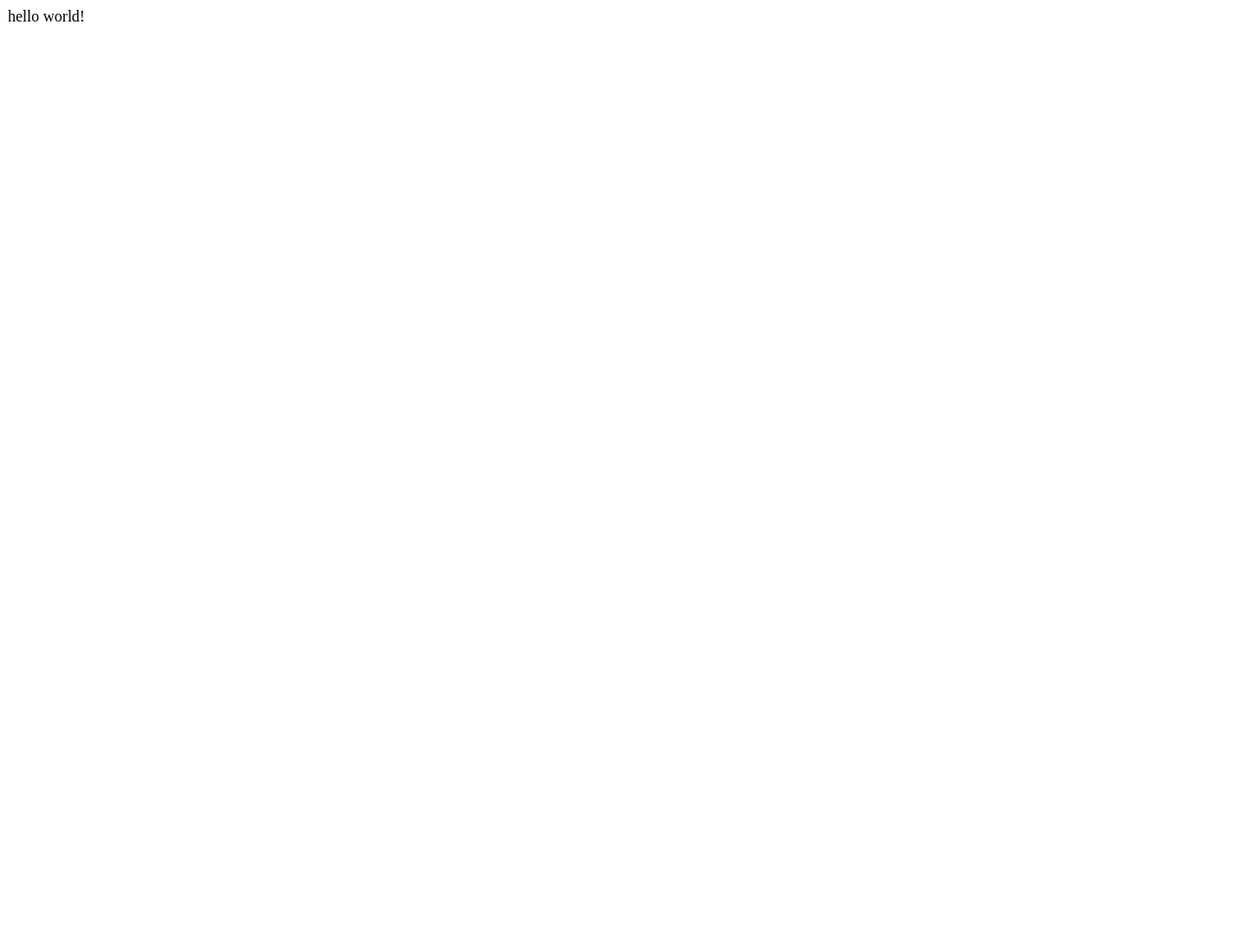
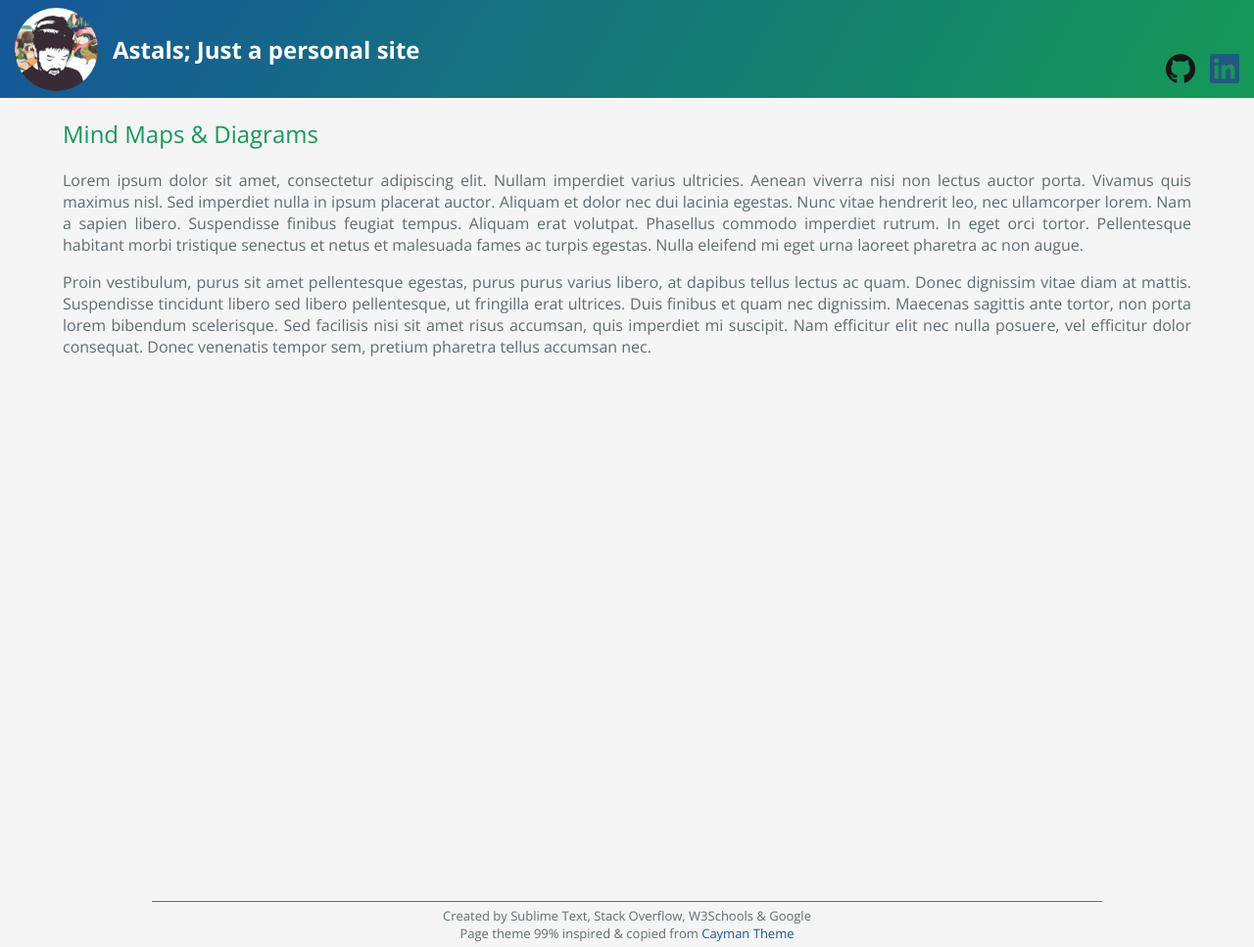
Before and after one commit to astals/astals.github.io, a plain HTML site: page index.html in a window 1280 px wide. Shown: the whole page at 98% size. Before the commit the page ends 800 px from the top, so only its background shows below. Drawn offline with nearby package versions, Linux system fonts and the light colour scheme.

Commit message:
lorem ipsum

```diff
--- a/index.html
+++ b/index.html
@@ -1,2 +1,38 @@
+<!DOCTYPE html>
+<html lang="en-US">
+  <head>
+    <meta charset="UTF-8">
+    <title>Astals</title>
+    <link rel="stylesheet" href="style.css">
+  </head>
 
-hello world!
+  <body>
+    <header>
+      <img class="header_image" src="astals.jpg">
+      <h2 class="header_title">Astals; Just a personal site</h2>
+      <a href="https://github.com/astals" class="header_item_social_media_pusher_item" target="_blank">
+        <img src="github.png" width="30px" height="30px">
+      </a>
+      <a href="https://linkedin.com/in/astals" class="header_item_social_media" target="_blank">
+        <img src="linkedin.png" width="30px" height="30px">
+      </a>
+      <!--<a href="https://a.a/astals" class="header_item_social_media" target="_blank">
+        <img src="linkedin.png" width="30px" height="30px">
+      </a>-->
+    </header>
+    <main>
+
+    <h2>Mind Maps & Diagrams</h2>
+
+        <p>Lorem ipsum dolor sit amet, consectetur adipiscing elit. Nullam imperdiet varius ultricies. Aenean viverra nisi non lectus auctor porta. Vivamus quis maximus nisl. Sed imperdiet nulla in ipsum placerat auctor. Aliquam et dolor nec dui lacinia egestas. Nunc vitae hendrerit leo, nec ullamcorper lorem. Nam a sapien libero. Suspendisse finibus feugiat tempus. Aliquam erat volutpat. Phasellus commodo imperdiet rutrum. In eget orci tortor. Pellentesque habitant morbi tristique senectus et netus et malesuada fames ac turpis egestas. Nulla eleifend mi eget urna laoreet pharetra ac non augue.</p>
+        <p>
+        Proin vestibulum, purus sit amet pellentesque egestas, purus purus varius libero, at dapibus tellus lectus ac quam. Donec dignissim vitae diam at mattis. Suspendisse tincidunt libero sed libero pellentesque, ut fringilla erat ultrices. Duis finibus et quam nec dignissim. Maecenas sagittis ante tortor, non porta lorem bibendum scelerisque. Sed facilisis nisi sit amet risus accumsan, quis imperdiet mi suscipit. Nam efficitur elit nec nulla posuere, vel efficitur dolor consequat. Donec venenatis tempor sem, pretium pharetra tellus accumsan nec.</p>
+    </main>
+      <footer>
+        Created by Sublime Text, Stack Overflow, W3Schools & Google</br>
+        Page theme 99% inspired & copied from <a href="https://github.com/pages-themes/cayman" target="_blank">Cayman Theme</a>
+        <!-- If there is another missing acknowledgement, please contact me via LinkedIn -->
+      </footer>
+
+  </body>
+</html>
--- /dev/null
+++ b/style.css
@@ -0,0 +1,74 @@
+@import url("https://fonts.googleapis.com/css?family=Open+Sans:400,700");
+
+html, body {
+    margin: 0;
+    height: 100%;
+    background-color: #f5f5f5;
+    font-family: "Open Sans", "Helvetica Neue", Helvetica, Arial, sans-serif;
+}
+
+header {
+    display: flex;
+    height: 100px;
+    overflow: hidden;
+    color: #fff;
+    background-color: #159957;
+    background-image: linear-gradient(120deg, #155799, #159957);
+}
+
+.header_image {
+    height: 85%;
+    border-radius: 50%;
+    margin: auto 0px auto 15px;
+}
+
+.header_title {
+    margin: auto 0px auto 15px;
+    color: white;
+    font-weight: bold;
+}
+
+.header_item_social_media {
+    margin: auto 15px 10px 0px;
+}
+
+.header_item_social_media_pusher_item {
+    margin: auto 15px 10px auto;
+}
+
+main {
+    min-height: 100%;
+    width: 90%;
+    margin: auto;
+    color: #606c71;
+}
+
+h2, h3 {
+    color:#159957;
+    font-weight: normal
+}
+
+p {
+    text-align: justify;
+    text-justify: inter-word;
+}
+
+a {
+    color: #155799;
+    text-decoration: none;
+}
+
+a:active, a:hover {
+    text-decoration: underline;
+}
+
+footer {
+    width: 75%;
+    margin: auto;
+    border-top: 1px solid #159957;
+    padding: 5px;
+    text-align: center;
+    font-size: small;
+    color: #606c71;
+    bottom: 0px;
+}
```
Also changed, not shown: astals.jpg (added), github.png (added), linkedin.png (added).
